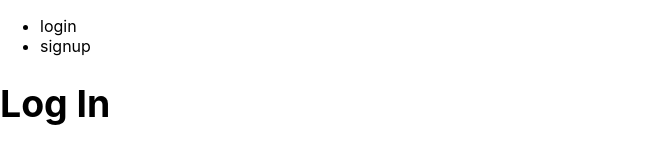
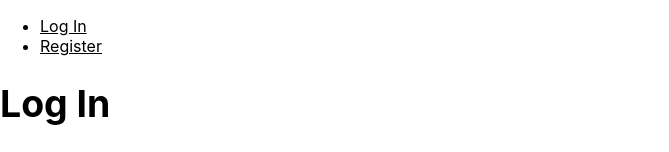
Before and after one commit to codefordenver/gsn, a React (Create React App) app in the folder frontend/: page /login in a window 1280 px wide. Shown: the top 152 px of the page, without its empty margins (0-669 px from the left). Built offline with nearby package versions, Linux system fonts and the light colour scheme.

Commit message:
Nav changes

```diff
--- a/frontend/src/components/Nav.js
+++ b/frontend/src/components/Nav.js
@@ -1,24 +1,40 @@
 import React from 'react';
 import PropTypes from 'prop-types';
 import {connect} from 'react-redux'
+import {Link} from 'react-router-dom';
 import * as userActions from 'globalState/user/UserActions';
 
 function Nav({isLoggedIn, logOut, display_form}) {
 
-  const logged_out_nav = (
+  const $loggedOutNav = (
     <ul>
-      <li onClick={() => display_form('login')}><span className="navitem">login</span></li>
-      <li onClick={() => display_form('signup')}><span className="navitem">signup</span></li>
+      <li className="navListItem">
+        <Link to="/login" className="navitem">Log In</Link>
+      </li>
+      <li className="navListItem">
+        <Link to="/register" className="navitem">Register</Link>
+      </li>
     </ul>
   );
 
-  const logged_in_nav = (
+  const $loggedInNav = (
     <ul>
-      <li onClick={logOut}><span className="navitem">logout</span></li>
+      <li className="navListItem">
+        <Link to="/" className="navitem">Home</Link>
+      </li>
+      <li className="navListItem">
+        <Link to="/students" className="navitem">All Students</Link>
+      </li>
+      <li className="navListItem">
+        <Link to="/districts" className="navitem">All Districts</Link>
+      </li>
+      <li className="navListItem">
+        <span className="navitem" onClick={logOut}>Log Out</span>
+      </li>
     </ul>
   );
 
-  return <div>{isLoggedIn ? logged_in_nav : logged_out_nav}</div>;
+  return <div>{isLoggedIn ? $loggedInNav : $loggedOutNav}</div>;
 }
 
 const mapStateToProps = state => {
```
